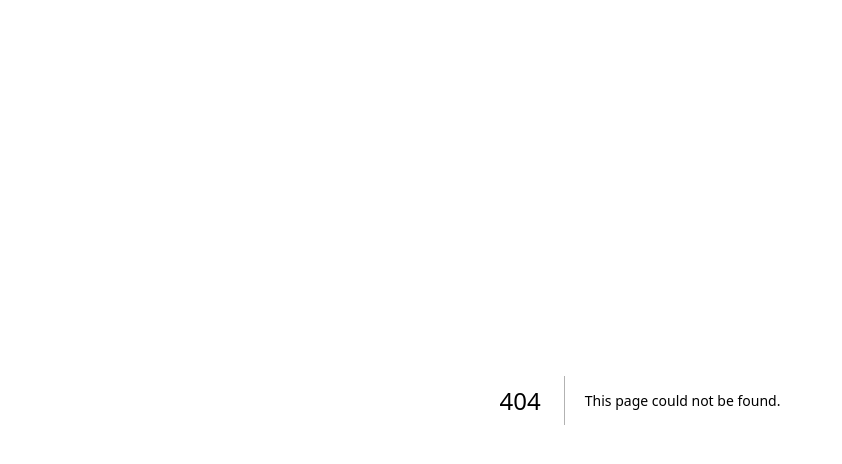
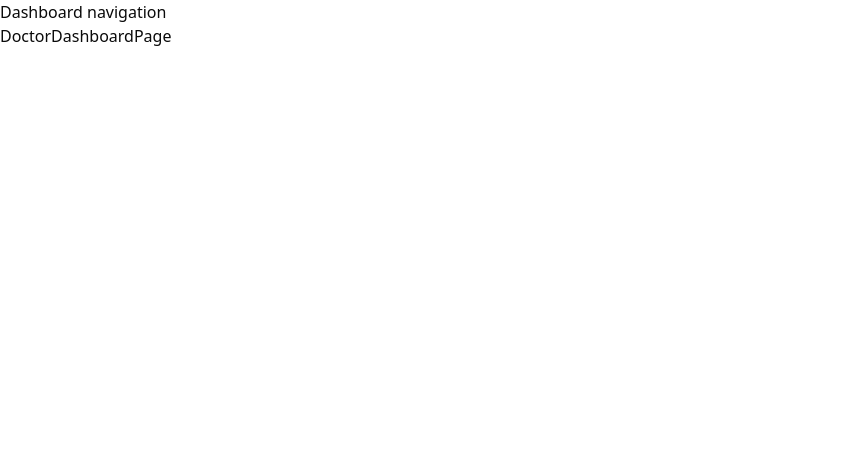
Before and after one commit to Skoki-organizacion/my-doctor-space, a Next.js app: page /dashboard in a window 1280 px wide. Before the commit this address had no page. Shown: the top 464 px of the page, without its empty margins (0-842 px from the left). Built offline with nearby package versions, Linux system fonts and the light colour scheme.

Commit message:
Add dashboard layout

```diff
--- /dev/null
+++ b/app/(doctor)/dashboard/layout.tsx
@@ -0,0 +1,14 @@
+import { ReactNode } from "react";
+
+export default function DoctorDashboardLayout({
+  children,
+}: {
+  children: ReactNode;
+}) {
+  return (
+    <>
+      <h1>Dashboard navigation</h1>
+      <div>{children}</div>
+    </>
+  );
+}
--- /dev/null
+++ b/app/(doctor)/dashboard/page.tsx
@@ -0,0 +1,3 @@
+export default function DoctorDashboardPage() {
+  return <div>DoctorDashboardPage</div>;
+}
```
